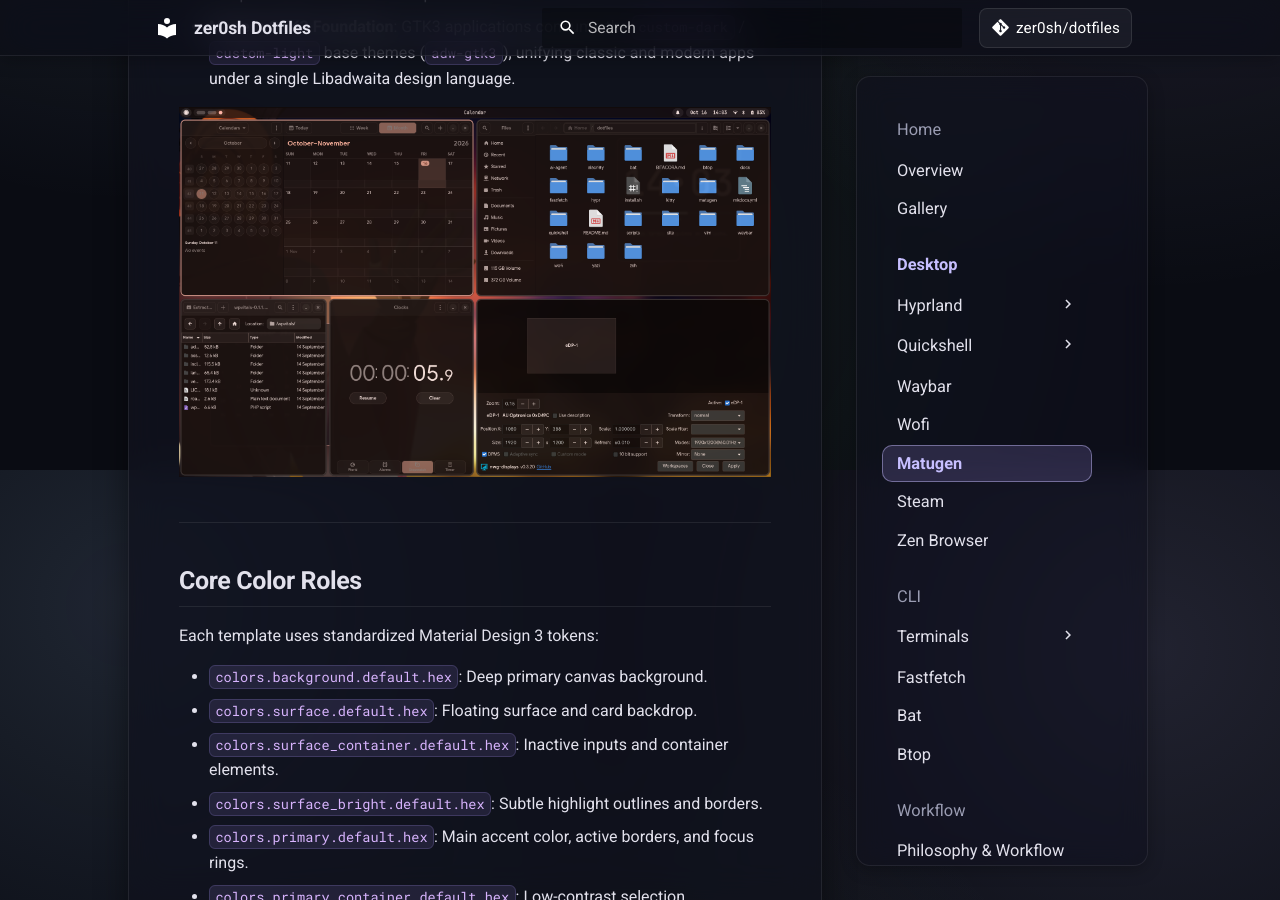
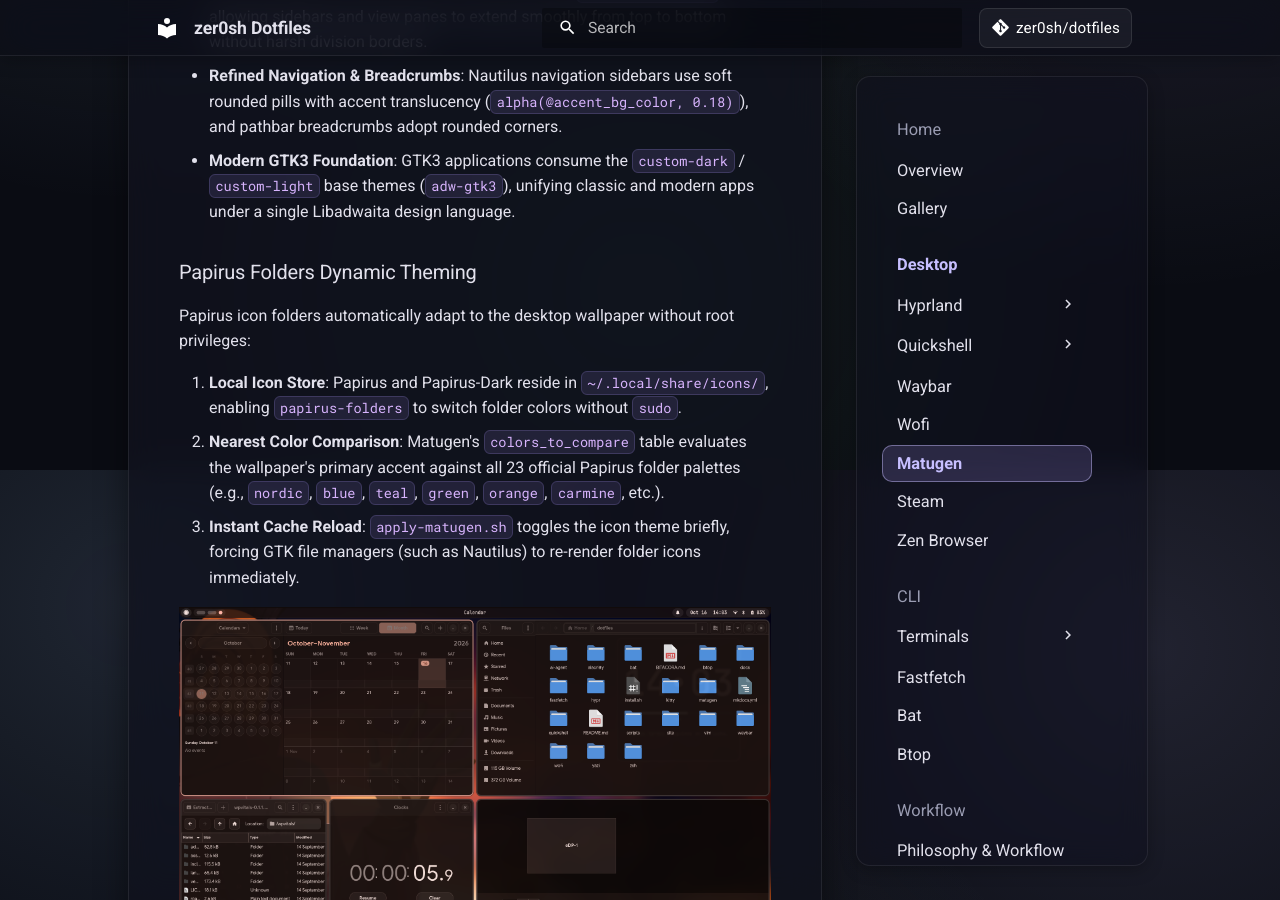
Before and after one commit to zer0sh/dotfiles, an MkDocs documentation site: the page built from docs/apps/matugen.md, in a window 1280 px wide and 900 px high, scrolled down 5830 px. Built offline with MkDocs 1.6.1 and Material for MkDocs 9.7.7, drawn with Linux system fonts in a browser that asks for light colours; comment, search, counter and statistics services are not loaded; some of the changed text lies outside the part shown.

Commit message:
feat(matugen): dynamically theme papirus folders from active wallpaper
- Add papirus-folders template with colors_to_compare table across all 23 official palettes
- Mirror Papirus and Papirus-Dark themes to ~/.local/share/icons for rootless/passwordless switching
- Bundle papirus-folders utility and setup-papirus-matugen.sh script in dotfiles
- Update apply-matugen.sh to toggle icon theme and trigger live folder icon reload
- Document Papirus dynamic folder integration in docs/apps/matugen.md

```diff
--- a/docs/apps/matugen.md
+++ b/docs/apps/matugen.md
@@ -159,6 +159,7 @@
 | **[btop](btop.md)** | `themes/current/btop.theme` | Box outlines, graphs, text, selection, gradient metrics | Next launch / live theme switch |
 | **GNOME Classic (GTK 3)** | `themes/current/gtk-3.0.css` | Window, seamless headerbar, inputs, buttons, selections, `custom-dark`/`custom-light` base | Next app launch |
 | **GNOME Modern (GTK 4 / Libadwaita)** | `themes/current/gtk-4.0.css` | Libadwaita named colors, seamless headerbar, soft navigation sidebar, hidden window controls | Next app launch |
+| **Papirus Folders** | `themes/current/papirus-color` | Nearest folder palette (`colors_to_compare`) matching primary accent | Immediate post-hook (`papirus-folders -C`) |
 | **Spicetify (Spotify)** | `themes/current/spicetify.ini` | Main, player, sidebar, cards, text, accents, buttons | `spicetify apply -n` / automated in `apply-matugen.sh` |
 | **[Steam](steam.md)** | `themes/current/steam.css` | Adwaita CSS variables: accent, window_bg, headerbar, sidebar | `post_hook` running `install.py --custom-css -t normal`; restart the Steam client to display it |
 | **[Vim](../terminals/vim.md)** | `themes/current/matugen.vim` | Editor highlights, syntax groups, NERDTree colors, airline statusline palette | `:colorscheme matugen` or new instance |
@@ -174,6 +175,14 @@
 * **Unified Surface**: Headerbars blend seamlessly with `@window_bg_color`, allowing sidebars and view panes to extend smoothly from top to bottom without harsh division borders.
 * **Refined Navigation & Breadcrumbs**: Nautilus navigation sidebars use soft rounded pills with accent translucency (`alpha(@accent_bg_color, 0.18)`), and pathbar breadcrumbs adopt rounded corners.
 * **Modern GTK3 Foundation**: GTK3 applications consume the `custom-dark` / `custom-light` base themes (`adw-gtk3`), unifying classic and modern apps under a single Libadwaita design language.
+
+### Papirus Folders Dynamic Theming
+
+Papirus icon folders automatically adapt to the desktop wallpaper without root privileges:
+
+1. **Local Icon Store**: Papirus and Papirus-Dark reside in `~/.local/share/icons/`, enabling `papirus-folders` to switch folder colors without `sudo`.
+2. **Nearest Color Comparison**: Matugen's `colors_to_compare` table evaluates the wallpaper's primary accent against all 23 official Papirus folder palettes (e.g., `nordic`, `blue`, `teal`, `green`, `orange`, `carmine`, etc.).
+3. **Instant Cache Reload**: `apply-matugen.sh` toggles the icon theme briefly, forcing GTK file managers (such as Nautilus) to re-render folder icons immediately.
 
 ![Themed GTK Applications Suite](../assets/images/apps/gtk-suite.png)
 
```
Also changed, not shown: 6 other files.
